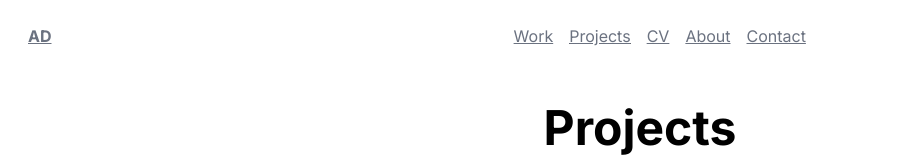
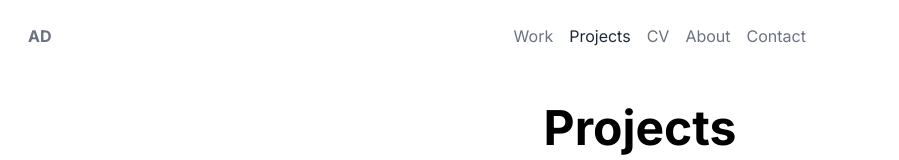
Before and after one commit to alexdevero/alex-devero-website-nextjs, a Next.js app: page /projects in a window 1280 px wide. Shown: the top 160 px of the page, without its empty margins (0-899 px from the left). Built offline with nearby package versions, Linux system fonts and the light colour scheme; no server answers; some icons are missing.

Commit message:
fix: simplify header links classes

```diff
--- a/src/components/header.tsx
+++ b/src/components/header.tsx
@@ -16,7 +16,7 @@ export const Header: FC = () => {
   return (
     <header className="header">
       <nav className="flex py-6">
-        <Link href="/" className="font-bold">
+        <Link href="/" className="font-bold no-underline hover:no-underline">
           AD
         </Link>
         <ul className="flex flex-1 items-center justify-center gap-4">
@@ -29,12 +29,10 @@ export const Header: FC = () => {
 
           {navigationLinks.map(link =>
             link.visible ? (
-              <span
-                key={link.path}
-                className={pathname === link.path ? 'underline' : ''}
-                onClick={() => toggleMobileMenu(!isMobileMenuVisible)}
-              >
-                <Link href={link.path}>{link.title}</Link>
+              <span key={link.path} onClick={() => toggleMobileMenu(!isMobileMenuVisible)}>
+                <Link active={pathname === link.path} href={link.path} initialUnderline={false}>
+                  {link.title}
+                </Link>
               </span>
             ) : null
           )}
```
